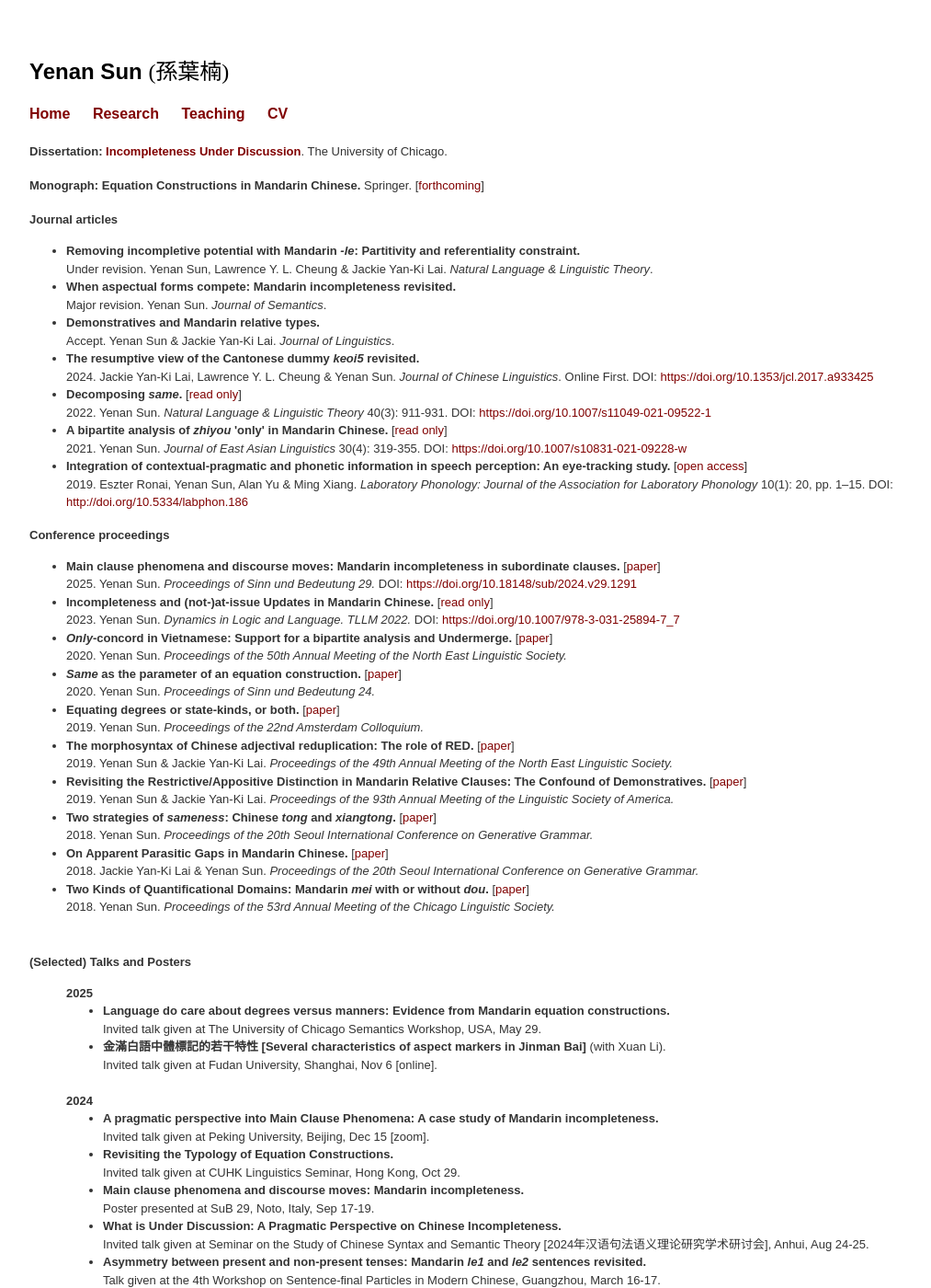
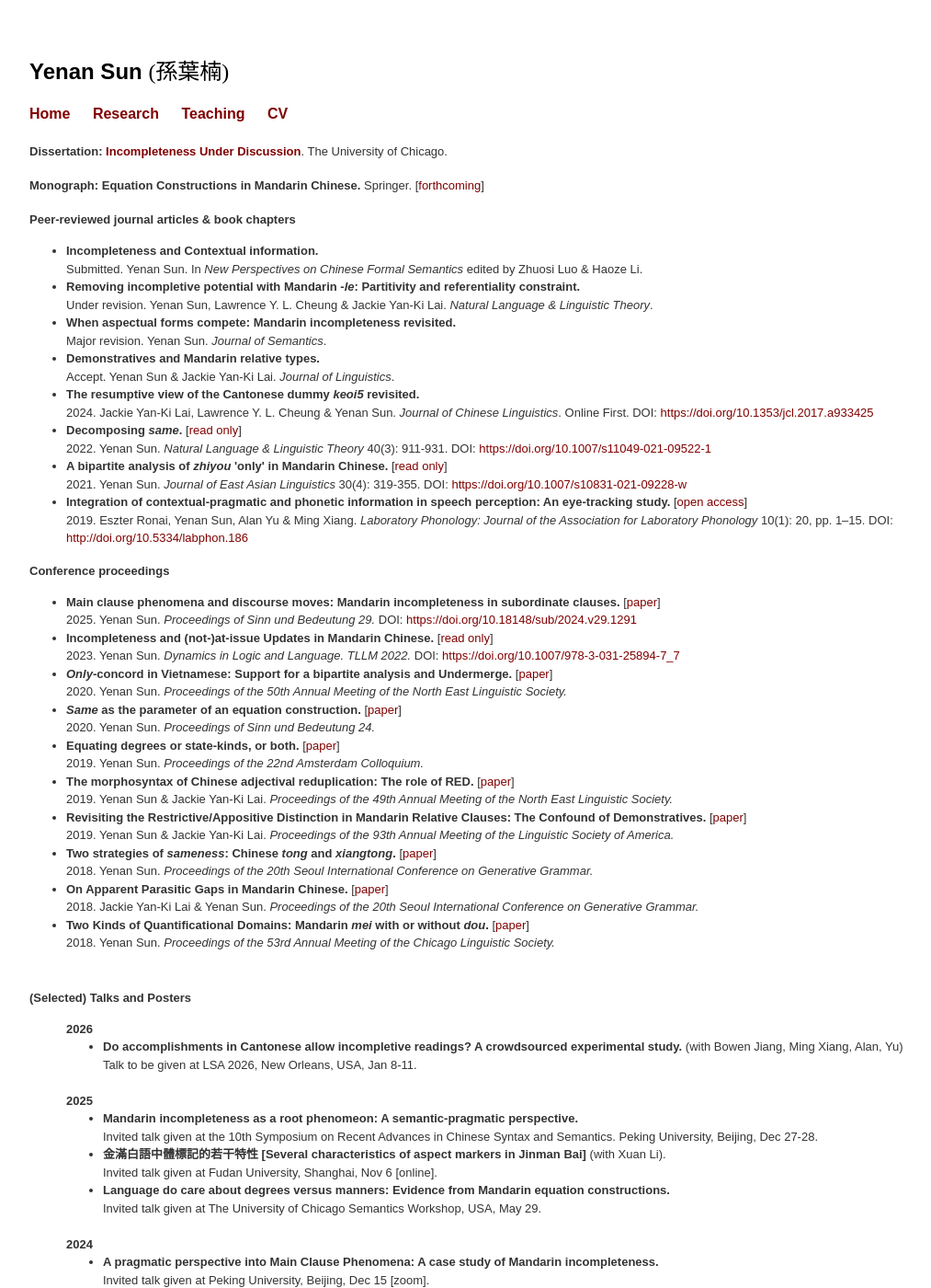
Before and after one commit to yenan09/yenan09.github.io, a Jekyll site: the page built from pub.html, in a window 1280 px wide and 1400 px high. Shown: the whole window at 92% size, without its empty margins (68-1081 px from the left). Built offline with Jekyll 4.4.1, drawn with Linux system fonts in a browser that asks for light colours.

Commit message:
20260107
update 2025 talks

```diff
--- a/pub.html
+++ b/pub.html
@@ -17,8 +17,11 @@ title: Research
       </ul>
 
 
-<b>Journal articles</b>
+<b>Peer-reviewed journal articles & book chapters</b>
   <ul>
+
+  <li><b>Incompleteness and Contextual information. </b><br>
+ Submitted. Yenan Sun. In <i>New Perspectives on Chinese Formal Semantics</i> edited by Zhuosi Luo & Haoze Li.
 
     <li><b>Removing incompletive potential with Mandarin <i>-le</i>: Partitivity and referentiality constraint.</b> <br>
         Under revision. Yenan Sun, Lawrence Y. L. Cheung & Jackie Yan-Ki Lai. <i> Natural Language & Linguistic Theory</i>.
@@ -83,14 +86,30 @@ of the Chicago Linguistic Society. </i> </li>
 <b>(Selected) Talks and Posters</b>
 <ul style="list-style-type:none;">
 
+  <li> <b>2026</b>
+          <ul style="list-style-type:disc;">
+
+            <li><b> Do accomplishments in Cantonese allow incompletive readings? A crowdsourced experimental study. </b> (with Bowen Jiang, Ming Xiang, Alan, Yu) <br>
+             Talk to be given at LSA 2026, New Orleans, USA, Jan 8-11.
+
+          </ul>
+          </li>
+    <br>
+
+
   <li> <b>2025</b>
         <ul style="list-style-type:disc;">
 
-  <li><b> Language do care about degrees versus manners: Evidence from Mandarin equation constructions.</b> <br>
+          <li><b>Mandarin incompleteness as a root phenomeon: A semantic-pragmatic perspective. </b> <br>
+          Invited talk given at the 10th Symposium on Recent Advances in Chinese Syntax and Semantics. Peking University, Beijing, Dec 27-28.
+
+
+          <li><b> 金滿白語中體標記的若干特性 [Several characteristics of aspect markers in Jinman Bai] </b> (with Xuan Li).<br>
+       Invited talk given at Fudan University, Shanghai, Nov 6 [online].
+
+
+       <li><b> Language do care about degrees versus manners: Evidence from Mandarin equation constructions.</b> <br>
   Invited talk given at   The University of Chicago Semantics Workshop, USA, May 29.
-
-  <li><b> 金滿白語中體標記的若干特性 [Several characteristics of aspect markers in Jinman Bai] </b> (with Xuan Li).<br>
-  Invited talk given at Fudan University, Shanghai, Nov 6 [online].
 
 
         </ul>
```
Also changed, not shown: 1 other file.
